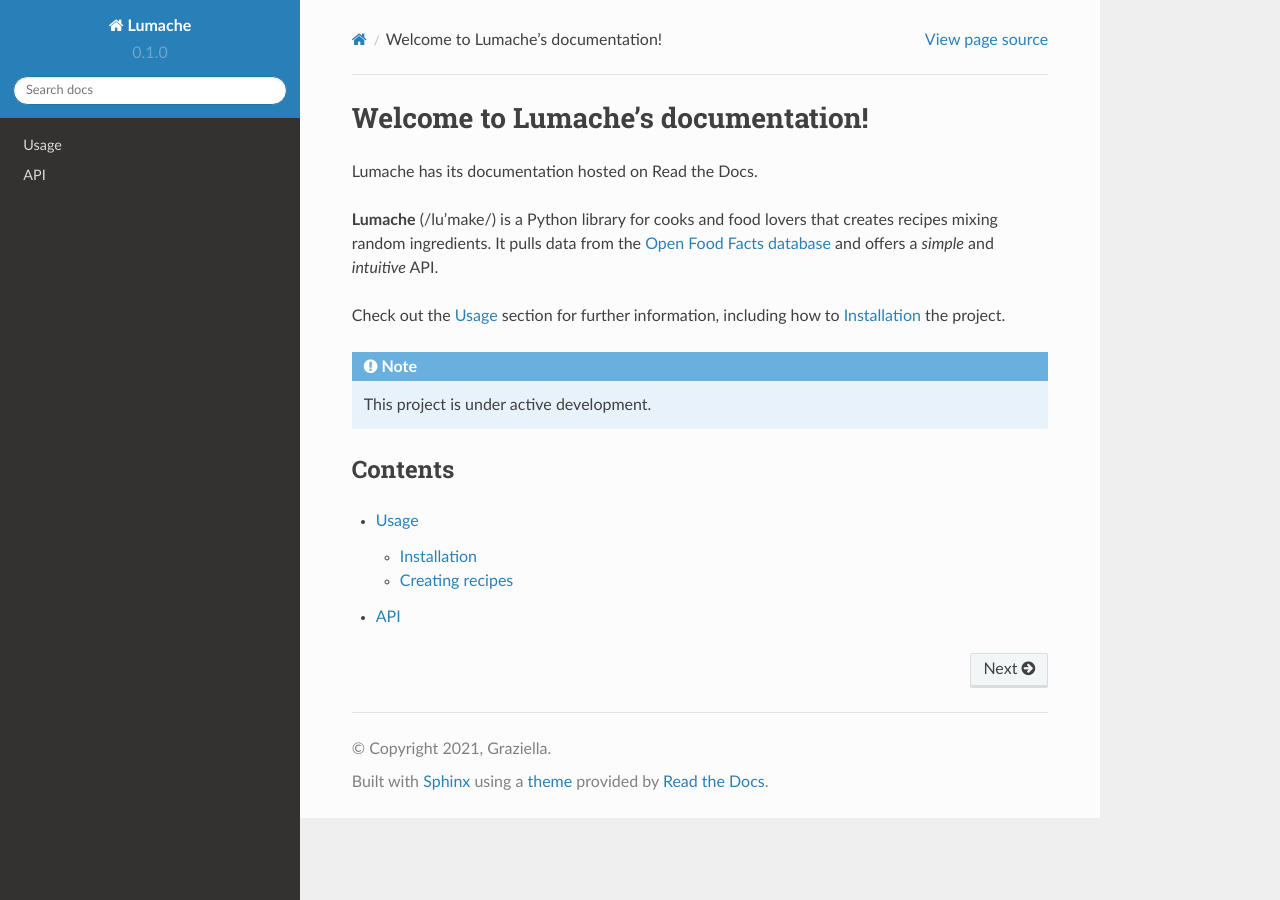
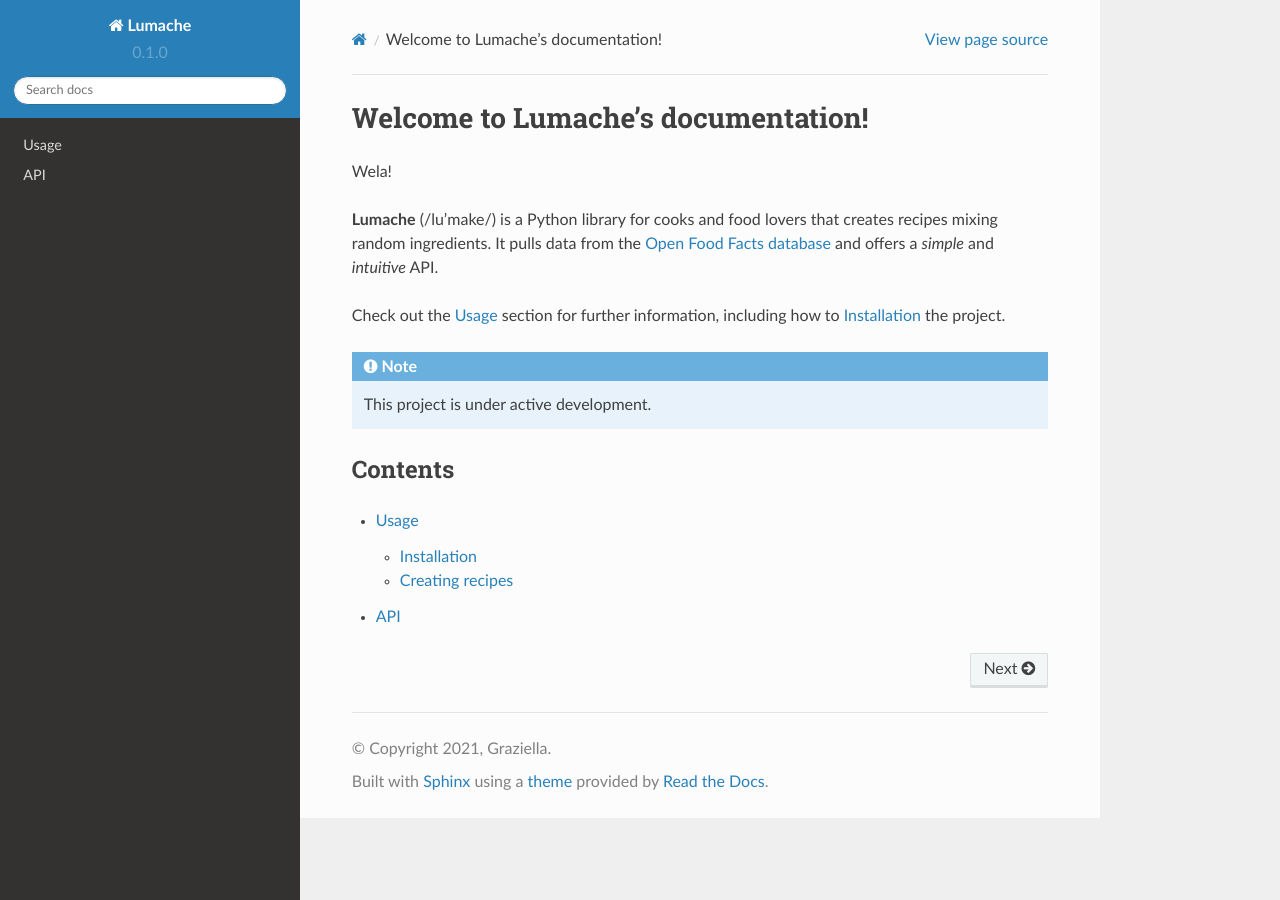
Before and after one commit to bastonero/rtd-tutorial, a Sphinx documentation site: the page built from docs/source/index.rst, in a window 1280 px wide. Built offline with Sphinx 7.4.7 and the Read the Docs theme 2.0.0, drawn with Linux system fonts in a browser that asks for light colours.

Commit message:
Update index.rst

```diff
--- a/docs/source/index.rst
+++ b/docs/source/index.rst
@@ -1,7 +1,7 @@
 Welcome to Lumache's documentation!
 ===================================
 
-Lumache has its documentation hosted on Read the Docs.
+Wela!
 
 **Lumache** (/lu'make/) is a Python library for cooks and food lovers
 that creates recipes mixing random ingredients.
```
